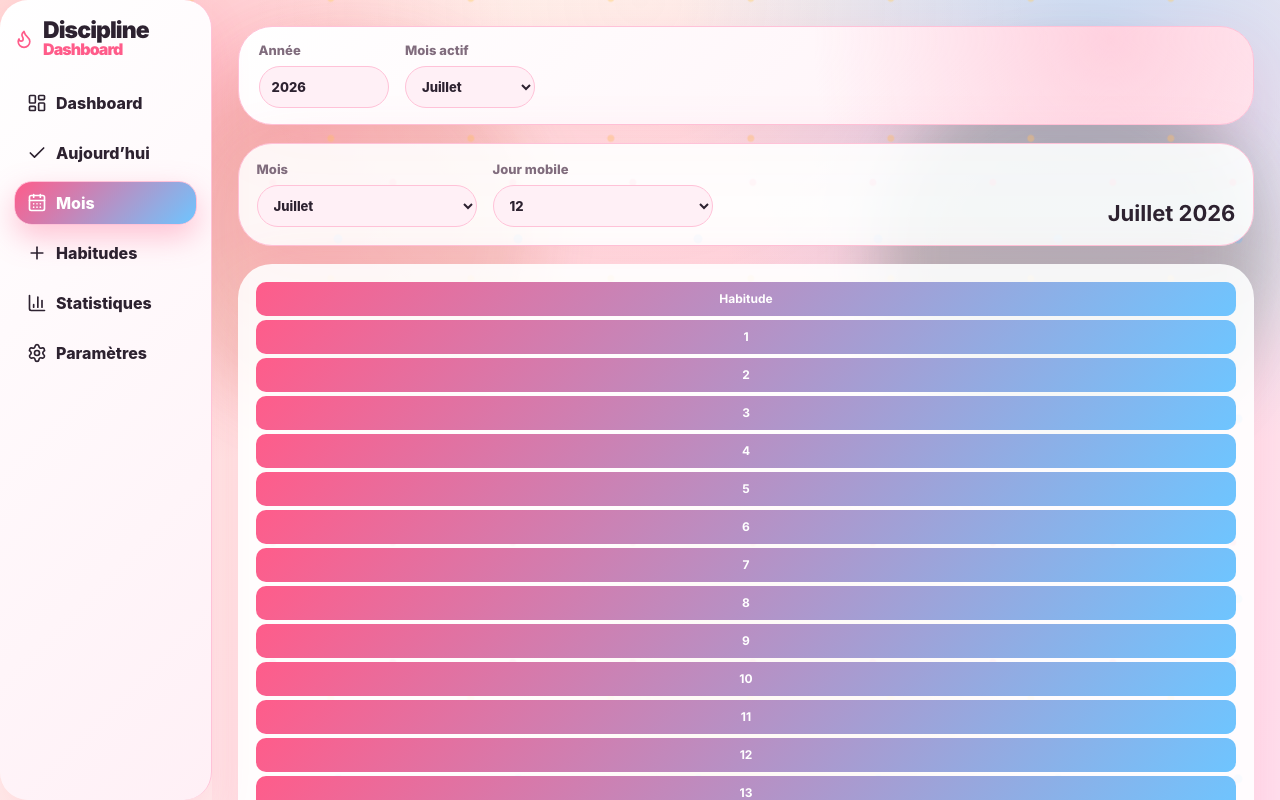
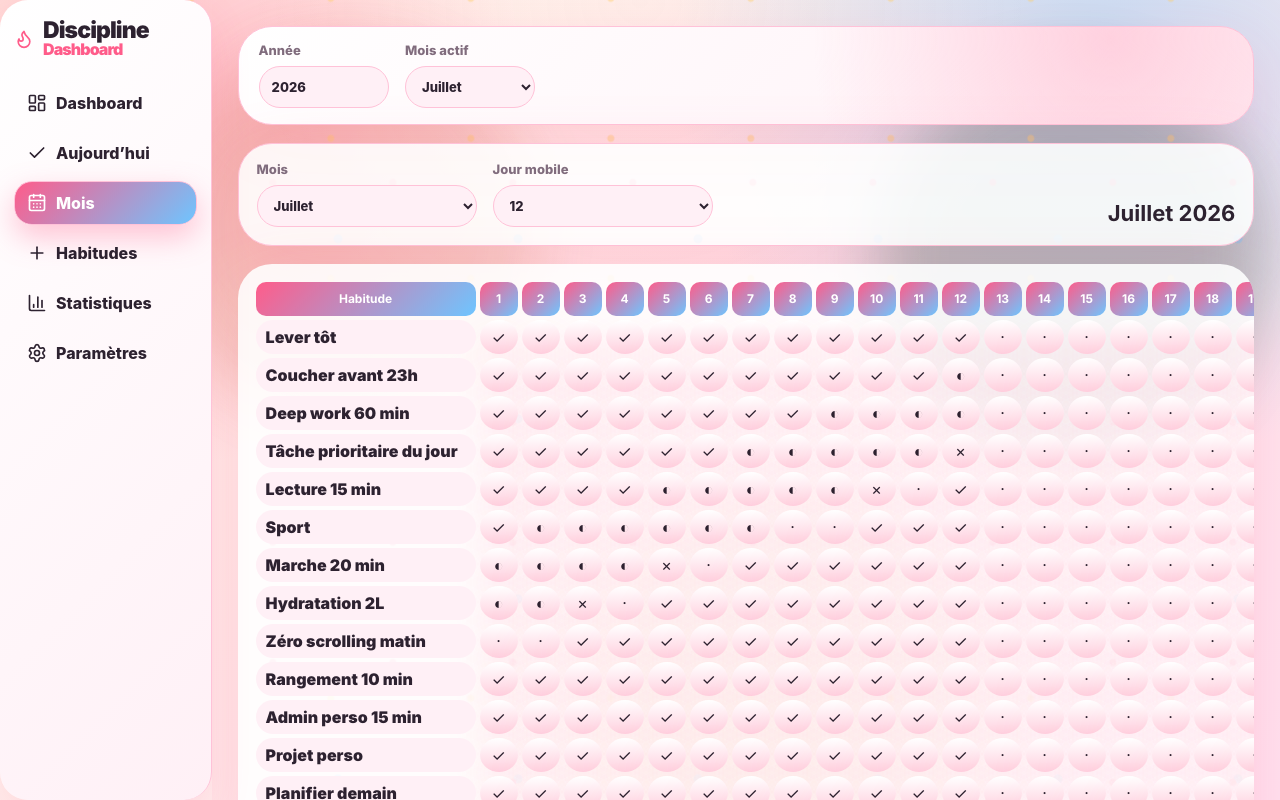
Before and after one commit to christolosier-ship-it/Tracker-Habit, a React (Vite) app: page / in a window 1280 px wide. Both pictures are taken after a click on the button "Mois". Shown: the top 800 px of the page. Built offline with nearby package versions, Linux system fonts and the light colour scheme.

Commit message:
Conserver la grille mensuelle fonctionnelle

```diff
--- a/src/pages/MonthPage.tsx
+++ b/src/pages/MonthPage.tsx
@@ -74,7 +74,7 @@ export function MonthPage({
 
       <section
         className="month-grid"
-        style={{ "--day-count": dayCount } as React.CSSProperties}
+        style={{ gridTemplateColumns: `220px repeat(${dayCount}, 38px) 70px` }}
       >
         <b>Habitude</b>
         {Array.from({ length: dayCount }, (_, index) => (
```
